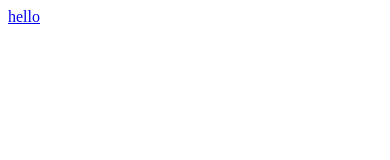
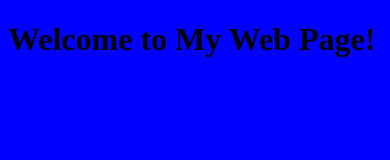
Before and after one commit to michaelzhang608/project0, a plain HTML site: page hello.html in a window 390 px wide. Drawn offline with Linux system fonts and the light colour scheme.

Commit message:
testing mobile

```diff
--- a/hello.html
+++ b/hello.html
@@ -1,10 +1,27 @@
 <!DOCTYPE html>
+<html>
+    <head>
+        <title>My Web Page!</title>
+        <meta name="viewport" content="width=device-width, initial-scale=1.0">
+        <style>
+            @media (min-width: 500px)
+            {
+                body
+                {
+                    background-color: red;
+                }
+            }
 
-<head>
-    <title>
-        Hello
-    </title>
-</head>
-<body>
-    <a href="https://en.wikipedia.org/wiki/Cat#footer">hello</a>
-</body>
+            @media (max-width: 499px)
+            {
+                body
+                {
+                    background-color: blue;
+                }
+            }
+        </style>
+    </head>
+    <body>
+        <h1>Welcome to My Web Page!</h1>
+    </body>
+</html>
```
